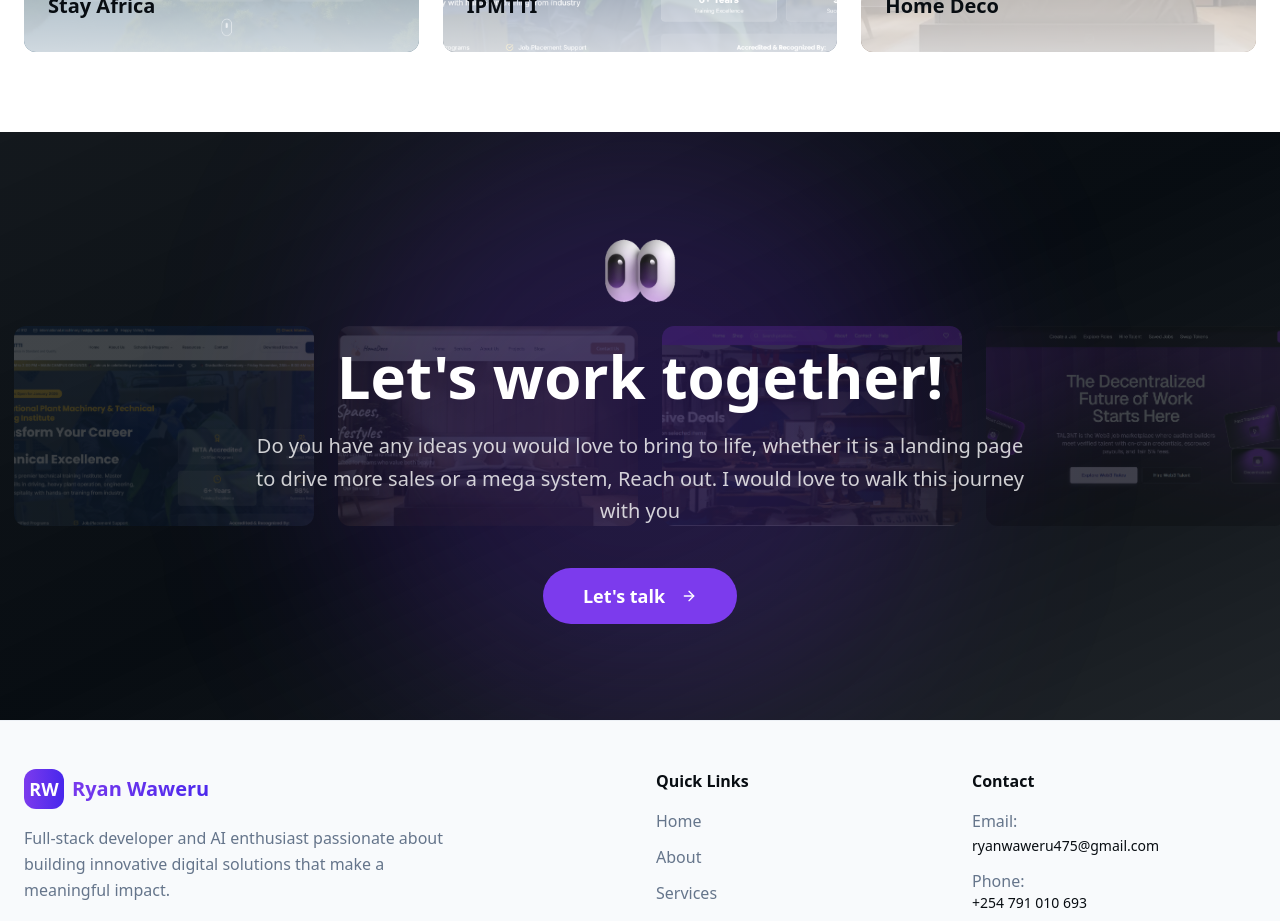
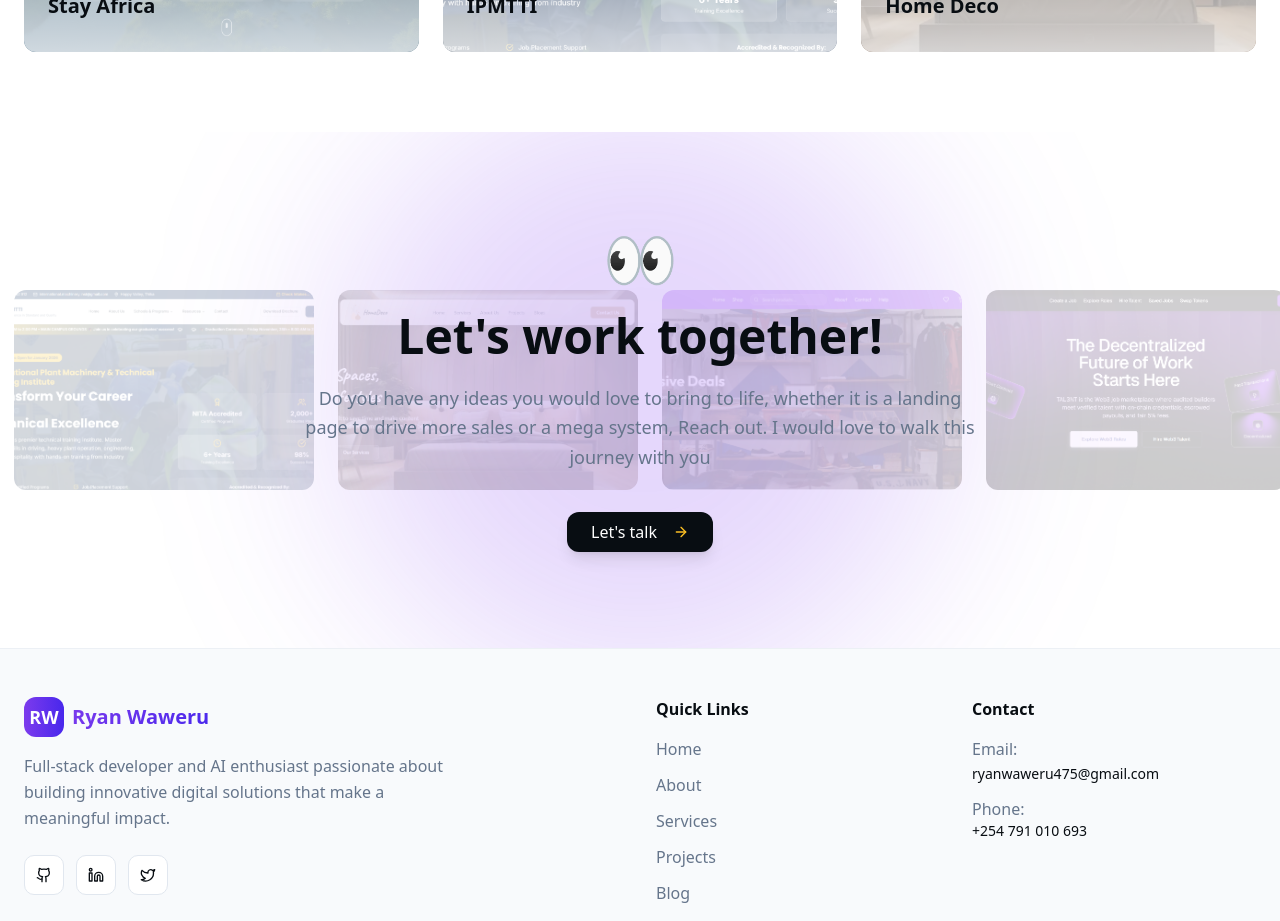
Before and after one commit to pnb-rae/Ryan-Gitau, a React (Vite) app: page /projects/artistry in a window 1280 px wide. Shown: the part 2620-3541 px from the top of the page. Built offline with nearby package versions, Linux system fonts and the light colour scheme.

Commit message:
new update

```diff
--- a/src/components/ContactCTA.tsx
+++ b/src/components/ContactCTA.tsx
@@ -2,7 +2,6 @@ import { motion } from "framer-motion";
 import { Button } from "@/components/ui/button";
 import { ArrowRight } from "lucide-react";
 import { useNavigate } from "react-router-dom";
-import Icon from "@/components/ui/icon";
 import { projects } from "@/data/projectsData";
 
 export default function ContactCTA() {
@@ -15,7 +14,7 @@ export default function ContactCTA() {
   return (
     <section className="py-24 relative overflow-hidden">
       {/* Dark Background */}
-      <div className="absolute inset-0 bg-gradient-to-br from-foreground/95 via-foreground to-foreground/90" />
+      <div className="absolute inset-0 bg-background/95" />
 
       {/* Moving Projects Background */}
       <div className="absolute inset-0 opacity-20">
@@ -59,35 +58,27 @@ export default function ContactCTA() {
           className="max-w-4xl mx-auto text-center"
         >
           {/* Eyes Icon */}
-          <motion.div
-            initial={{ scale: 0 }}
-            whileInView={{ scale: 1 }}
-            viewport={{ once: true }}
-            transition={{ duration: 0.5, delay: 0.2 }}
-            className="inline-block mb-8"
-          >
-            <Icon name="eyes" className="w-20 h-20 mx-auto" alt="Let's connect" />
-          </motion.div>
+          <div className="text-6xl mb-6">👀</div>
 
-          <h2 className="text-5xl md:text-6xl font-bold mb-6 text-background">
+          <h2 className="text-4xl md:text-5xl font-bold mb-6 text-foreground">
             Let's work together!
           </h2>
 
-          <p className="text-xl text-background/80 mb-10 max-w-3xl mx-auto leading-relaxed">
+          <p className="text-lg text-muted-foreground mb-10 max-w-2xl mx-auto leading-relaxed">
             Do you have any ideas you would love to bring to life, whether it is a landing page to drive more sales or a mega system, Reach out. I would love to walk this journey with you
           </p>
 
           <motion.div
-            whileHover={{ scale: 1.05 }}
-            whileTap={{ scale: 0.95 }}
+            whileHover={{ scale: 1.03 }}
+            whileTap={{ scale: 0.98 }}
+            className="inline-block"
           >
             <Button
-              size="lg"
-              className="bg-primary hover:bg-primary/90 text-lg px-10 py-7 rounded-full group text-background font-semibold"
               onClick={handleContact}
+              className="group bg-foreground hover:bg-foreground/90 text-background text-base px-6 py-5 rounded-xl font-medium transition-all duration-200 shadow-lg hover:shadow-xl hover:shadow-foreground/10"
             >
               Let's talk
-              <ArrowRight className="ml-2 w-5 h-5 group-hover:translate-x-1 transition-transform" />
+              <ArrowRight className="ml-2 w-4 h-4 group-hover:translate-x-1 transition-transform text-amber-400" />
             </Button>
           </motion.div>
         </motion.div>
```
